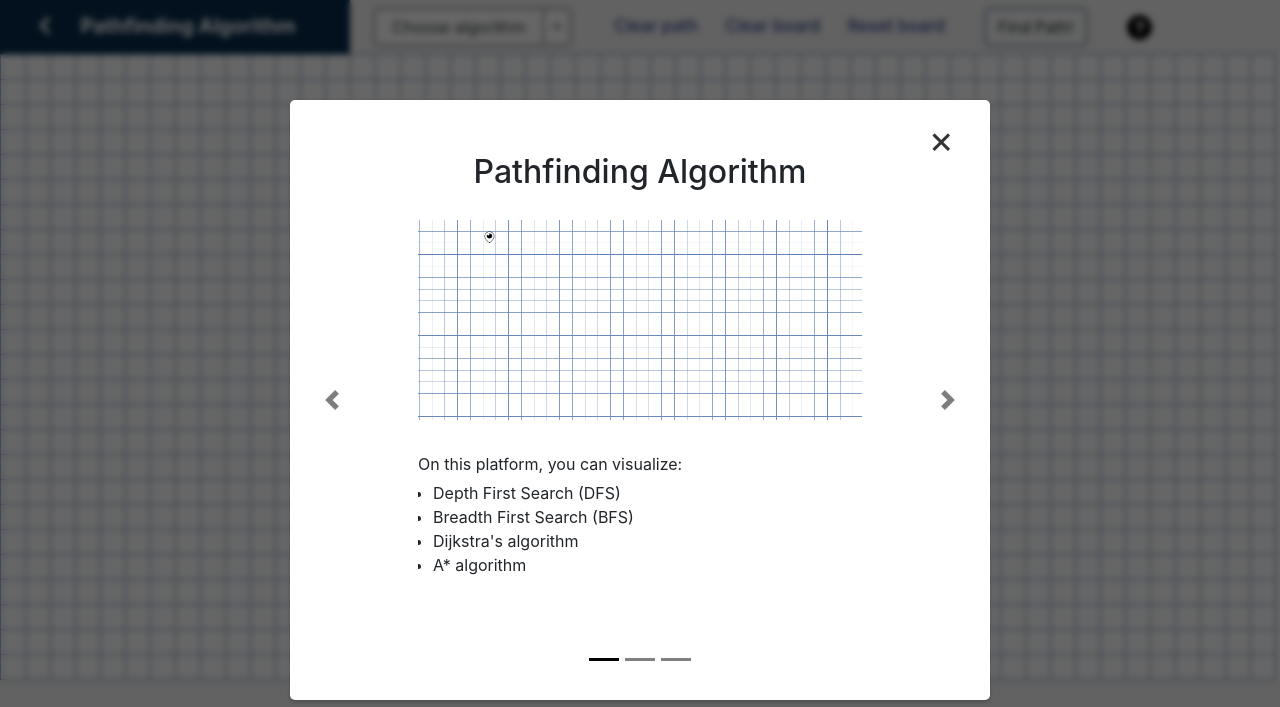
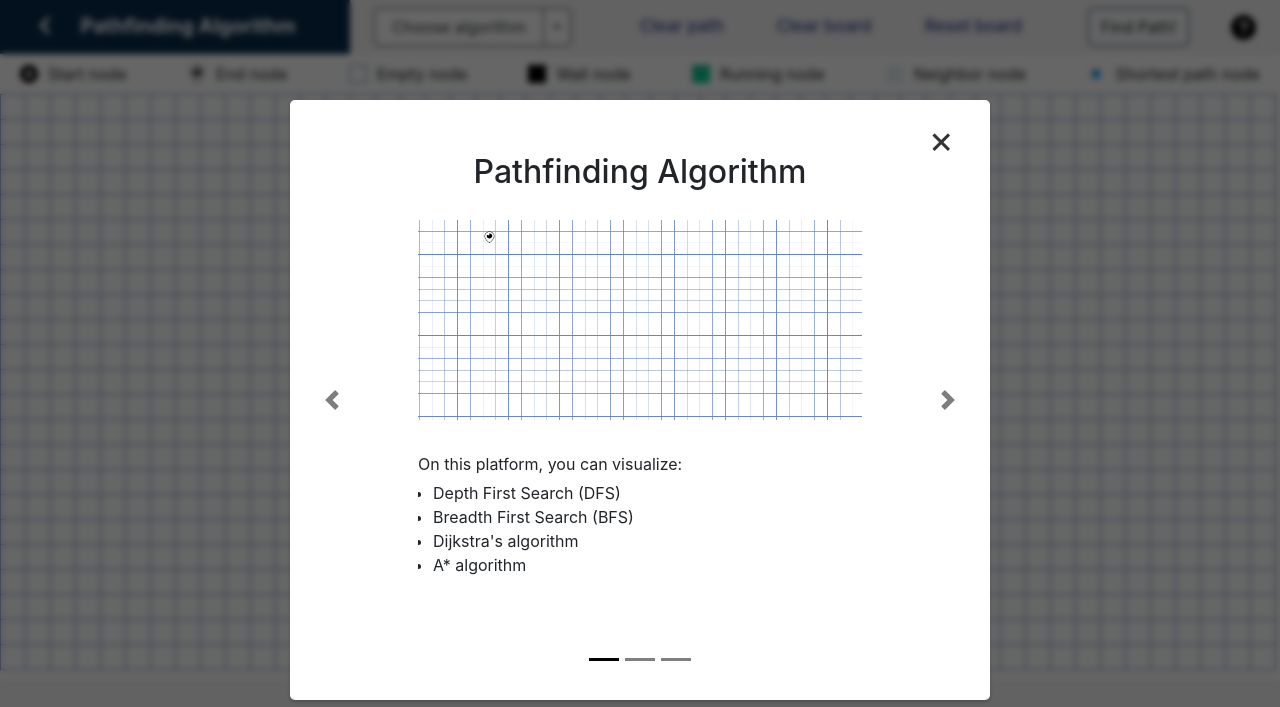
Before and after one commit to dchoulex/algorithm-visualizer, a website with bundled scripts: page public/pathfindingAlgorithm.html in a window 1280 px wide. Shown: the top 707 px of the page. Built offline with nearby package versions, Linux system fonts and the light colour scheme.

Commit message:
Add color code bar

```diff
--- a/public/css/style.css
+++ b/public/css/style.css
@@ -190,6 +190,8 @@ ul {
     display: flex;
     padding: auto 1rem;
     align-items: center;
+    justify-content: space-between;
+    width: 100%;
 
     padding: 0.5rem;
     font-size: 1rem;
@@ -199,17 +201,21 @@ ul {
     background-image: url("./../img/circle-question-solid.svg");
     width: 25px;
     height: 25px;
+    margin-right: 1rem;
     border: none;
     background-color: inherit;
 
     padding: 0;
-    margin: 0;
-    margin-left: 1.5rem;
     user-select: none;
 }
 
 #help-btn:hover {
     cursor: pointer;
+}
+
+#help-btn:focus {
+    border: none;
+    outline: none;
 }
 
 /* Choose algorithm btn  */
@@ -336,14 +342,12 @@ ul {
 
 #sort-btn:hover {
     background-color: #fbe055;
-    /* color: #fff; */
 }
 
 /* Bar graph for sorting algorithm */
 @media (min-height: 690px) {
     #sorting-algorithm-visualizer-container {
         position: absolute;
-        bottom: 120px;
     }
 }
 
@@ -355,7 +359,7 @@ ul {
 
 #sorting-algorithm-visualizer-container {
     display: flex;
-    justify-content: center;
+    justify-content: space-between;
     min-height: 510px;
     width: 100%;
     margin: 0;
@@ -420,6 +424,11 @@ ul {
     cursor: pointer;
 }
 
+#clear-board-btn:focus, #clear-path-btn:focus, #reset-board-btn:focus {
+    border: none;
+    outline: none;
+}
+
 #find-path-btn {
     margin-left: 2.5rem;
     margin-right: 1rem;
@@ -431,7 +440,32 @@ ul {
 }
 
 /* Board for pathfinding algorithm */
+#color-code-bar {
+    height: 40px;
+    display: flex;
+    align-items: center;
+    justify-content: space-between;
+}
+
+.color-code-group {
+    display: flex;
+    align-items: center;
+    margin: 0 20px;
+}
+
+.color-code {
+    width: 18px !important;
+    height: 18px !important;
+    margin-right: 10px !important;
+}
+
+.color-label {
+    margin: 0;
+}
+
 #pathfinding-algorithm-visualizer-container {
+    display: flex;
+    justify-content: space-between;
     width: 100%;
     padding: 0;
     margin: 0;
--- a/public/js/index.js
+++ b/public/js/index.js
@@ -37,13 +37,6 @@ if (closeModalButton) {
     })
 };
 
-if (overlay) {
-    overlay.addEventListener("click", () => {
-        if (!modal.classList.contains("hidden")) modal.classList.toggle("hidden");
-        if (!overlay.classList.contains("hidden")) overlay.classList.toggle("hidden");
-    })
-}
-
 if (speedButtons){
     speedButtons.forEach(button => {
         button.addEventListener("click", changeSpeed);
@@ -80,15 +73,15 @@ if (findPathButton) {
 }
 
 if (clearBoardButton) {
-    clearBoardText.addEventListener("click", clearBoard);
+    clearBoardButton.addEventListener("click", clearBoard);
 }
 
 if (clearPathButton) {
-    clearPathText.addEventListener("click", clearPath);
+    clearPathButton.addEventListener("click", clearPath);
 }
 
 if (resetBoardButton) {
-    resetBoardText.addEventListener("click", resetBoard)
+    resetBoardButton.addEventListener("click", resetBoard)
 }
 
 if (helpButton) {
--- a/public/js/pathfindingAlgorithms/components/board.js
+++ b/public/js/pathfindingAlgorithms/components/board.js
@@ -42,11 +42,13 @@ class Board {
 
     calculateNumberOfRows() {
         const navBar = document.getElementById("navbar");
+        const colorCodeBar = document.getElementById("color-code-bar")
         const footer = document.getElementById("footer");
         const navBarHeight = navBar.getBoundingClientRect().height;
+        const colorCodeBarHeight = colorCodeBar.getBoundingClientRect().height;
         const footerHeight = footer.getBoundingClientRect().height;
 
-        const boardContainerHeight = window.innerHeight - navBarHeight - footerHeight;
+        const boardContainerHeight = window.innerHeight - navBarHeight - footerHeight - colorCodeBarHeight;
         const numberOfRows = Math.floor(boardContainerHeight / NODE_HEIGHT);
 
         return numberOfRows < MIN_NUMBER_OF_ROWS ? MIN_NUMBER_OF_ROWS : numberOfRows;
--- a/public/pathfindingAlgorithm.html
+++ b/public/pathfindingAlgorithm.html
@@ -70,6 +70,43 @@
       </div>
     </div>
   </header>
+
+  <div id="color-code-bar">
+    <div class="color-code-group">
+      <div class="color-code start-node"></div>
+      <p class="color-label">Start node</p>
+    </div>
+
+    <div class="color-code-group">
+      <div class="color-code end-node"></div>
+      <p class="color-label">End node</p>
+    </div>
+
+    <div class="color-code-group">
+      <div class="color-code board-node"></div>
+      <p class="color-label">Empty node</p>
+    </div>
+
+    <div class="color-code-group">
+      <div class="color-code wall-node"></div>
+      <p class="color-label">Wall node</p>
+    </div>
+
+    <div class="color-code-group">
+      <div class="color-code running-node"></div>
+      <p class="color-label">Running node</p>
+    </div>
+
+    <div class="color-code-group">
+      <div class="color-code neighbor-node"></div>
+      <p class="color-label">Neighbor node</p>
+    </div>
+
+    <div class="color-code-group">
+      <div class="color-code shortest-path-node"></div>
+      <p class="color-label">Shortest path node</p>
+    </div>
+  </div>
 
   <div class="alert alert-warning alert-dismissible fade hidden" role="alert" id="error-message">
     <strong>Please choose one algorithm!</strong> You can choose an algorithm from the dropdown button above.
```
